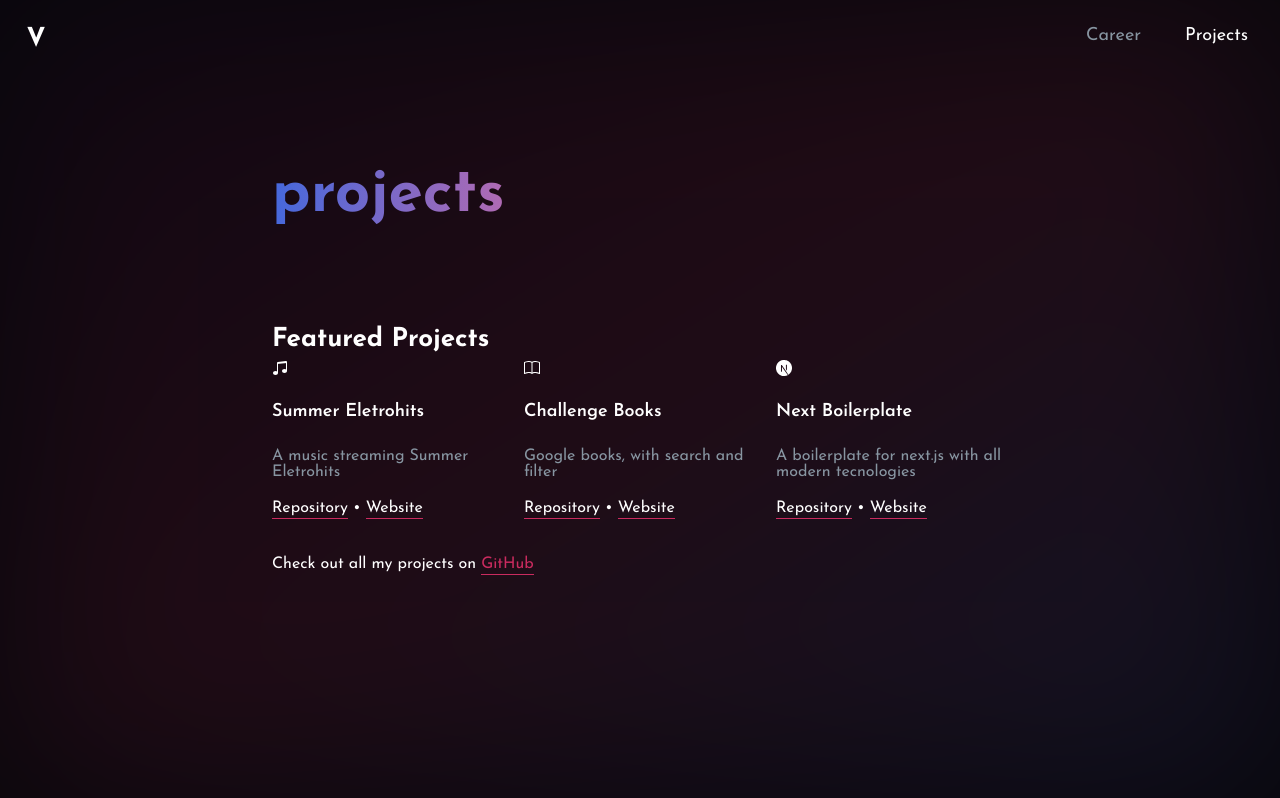
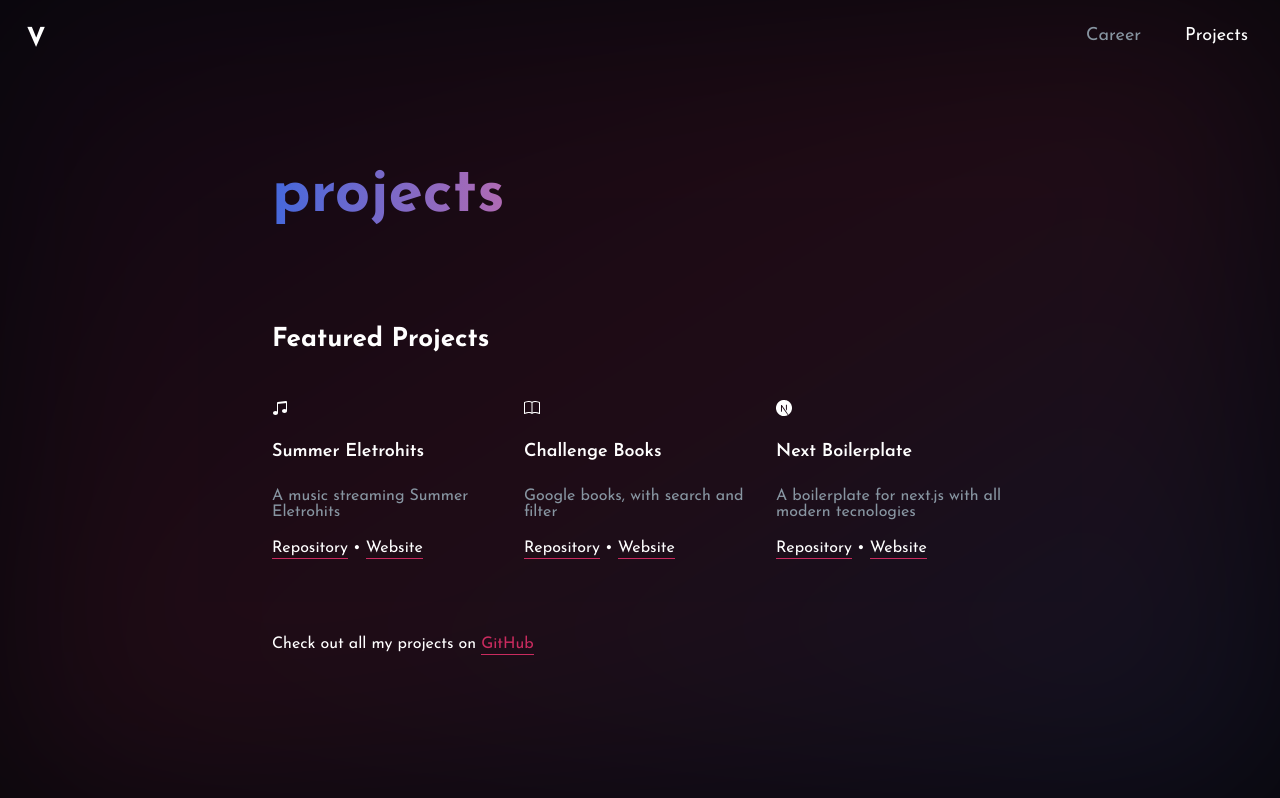
Before and after one commit to vinihvc/viniciusvicentini.com, a Next.js app: page /projects in a window 1280 px wide. Built offline with nearby package versions, Linux system fonts and the light colour scheme; no server answers.

Commit message:
fix stack

```diff
--- a/src/pages/projects.tsx
+++ b/src/pages/projects.tsx
@@ -21,7 +21,7 @@ const ProjectsPage = () => {
           projects
         </Hero>
 
-        <Stack></Stack>
+        <Stack direction="column">
           <Text as="h3" size="2xl" weight="bold">
             Featured Projects
           </Text>
@@ -58,6 +58,7 @@ const ProjectsPage = () => {
               GitHub
             </Link>
           </Text>
+        </Stack>
       </Container>
     </>
   )
```
Lines whose indentation alone changed are shown as unchanged.
